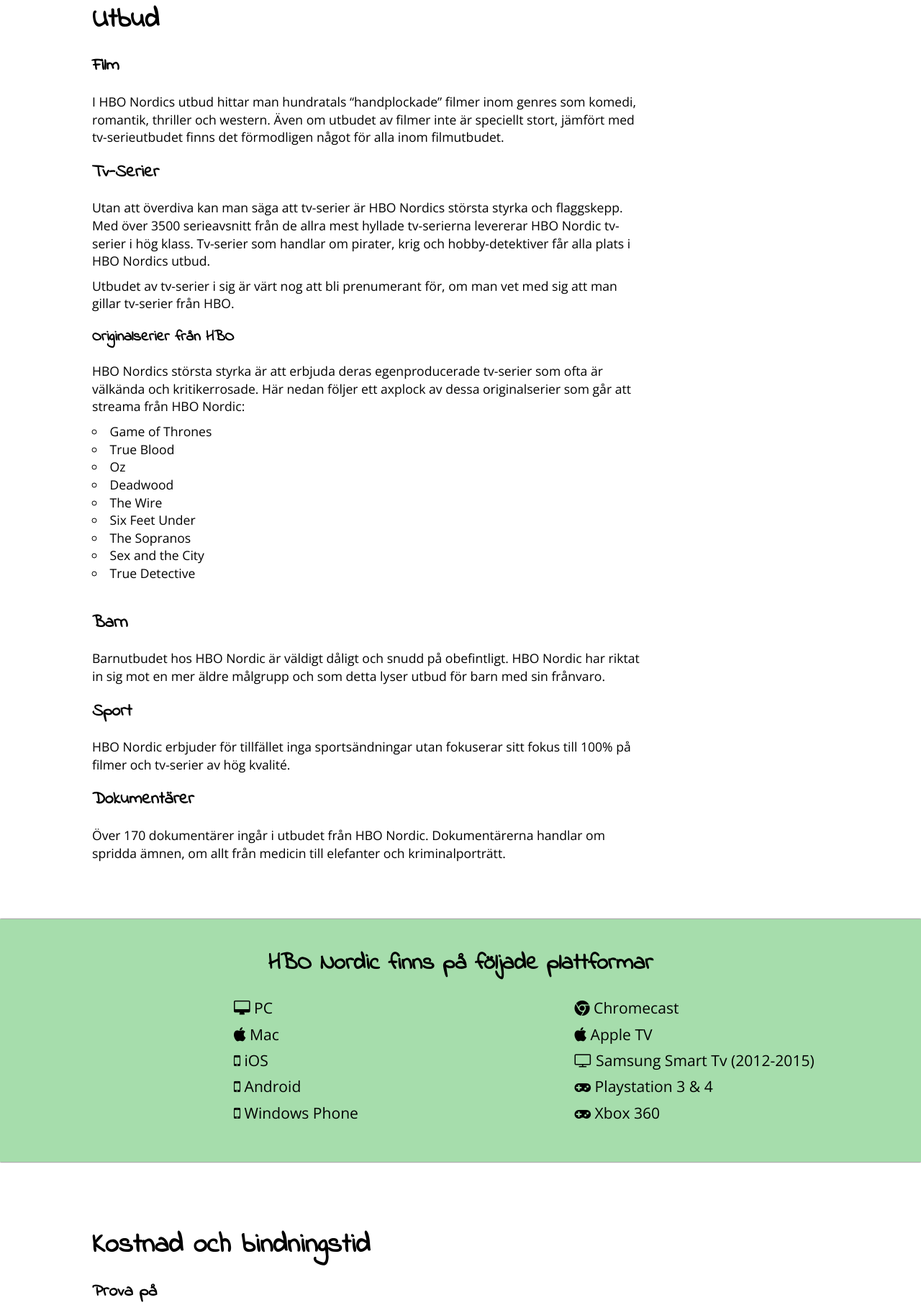
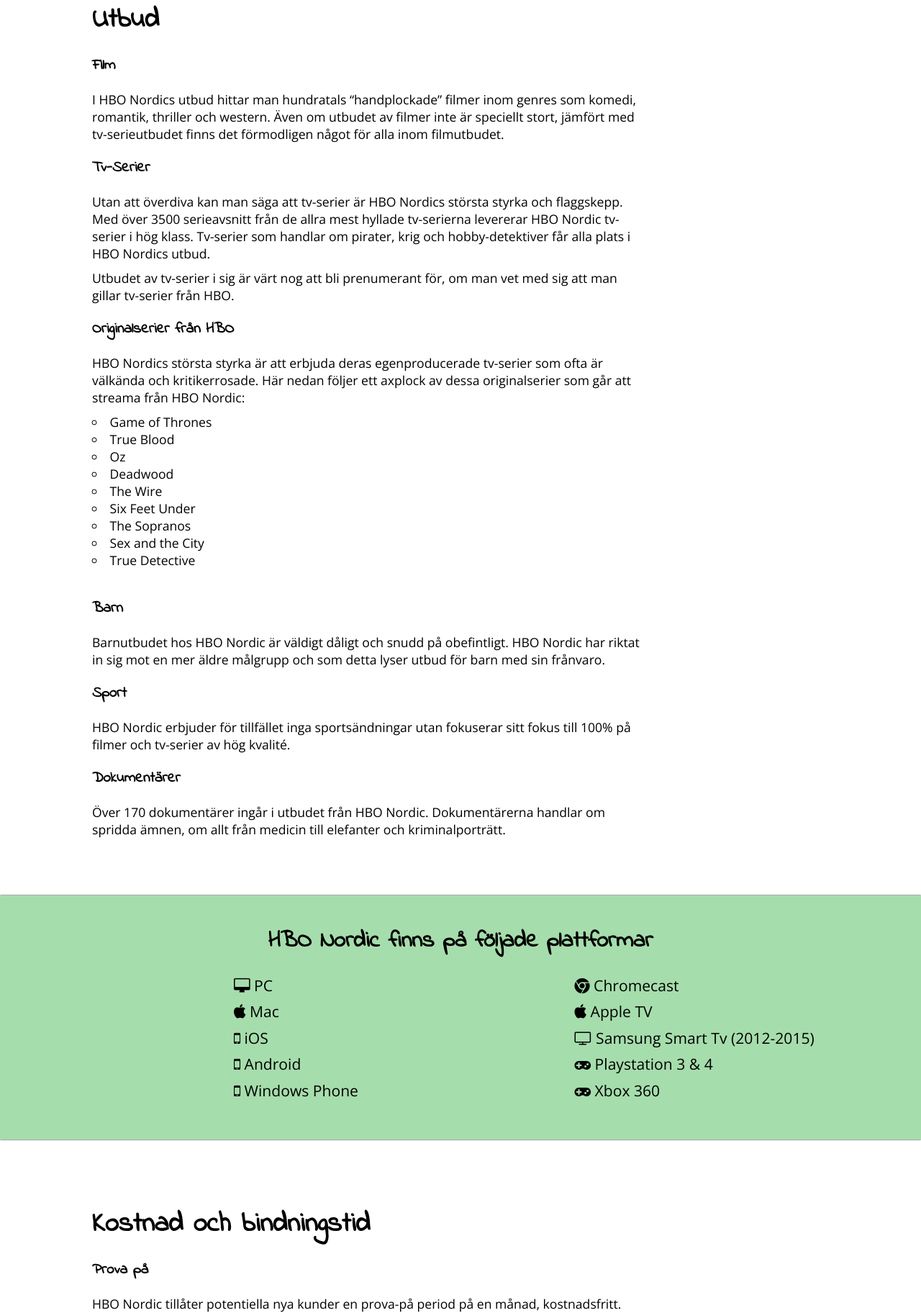
Before and after one commit to danielv14/PlayVad, a PHP site: page /hbonordic.php in a window 1280 px wide. Shown: the part 1120-2944 px from the top of the page at 72% size. Run offline with PHP 8.4, Linux system fonts and the light colour scheme; style sheets or scripts are compiled from the project's sources; some libraries are stand-ins or nearby versions.

Commit message:
hbo nordic validerar 100%

```diff
--- a/hbonordic.php
+++ b/hbonordic.php
@@ -1,9 +1,7 @@
-<!-- Set title -->
 <?php
 $title = "HBO Nordic";
 ?>
 
-<!-- Include header -->
 <?php include 'header.php';?>
 
 <!-- Full width img netflix -->
@@ -16,8 +14,8 @@ $title = "HBO Nordic";
 
   <!-- aside element -->
   <section class="article-aside right">
+    <h2 class="special-font">Innehåll</h2>
     <aside>
-      <h2 class="special-font">Innehåll</h2>
       <ul>
         <li><a class="link" href="#inledning">Inledning</a></li>
         <li><a class="link" href="#utbud">Utbud</a></li>
@@ -31,17 +29,16 @@ $title = "HBO Nordic";
 
   <!-- article-content non-fullscreen -->
   <section class="article-content space-below">
-    <article>
-      <h1 id="inledning"class="special-font header-bigger">Inledning</h1>
+      <h2 id="inledning" class="special-font header-bigger">Inledning</h2>
       <p>HBO Nordic är det amerikanska TV-bolaget <a class="link" href="http://www.hbo.com">HBOs</a> sätt att nå ut till den nordiska marknaden. Tjänsten landerades vintern 2012 och sedan dess har det gått att streama HBO's egenproducerade tv-serier och tv-serier från andra producenter. Även om tjänsten erbjuder filmer är de flesta prenumeranter intresserade av HBO's egna tv-serier som ofta håller väldigt hög kvalité och där många anses som "klassiker". Tjänsten finns tillgänglig på många olika plattformar. Två personer kan streama samtidigt på ett och samma konto.</p>
 
-      <h1 id="utbud"class="special-font header-bigger space-above">Utbud</h1>
-      <h2 class="special-font">Film</h2>
+      <h2 id="utbud" class="special-font header-bigger space-above">Utbud</h2>
+      <h3 class="special-font">Film</h3>
       <p>I HBO Nordics utbud hittar man hundratals &ldquo;handplockade&rdquo; filmer inom genres som komedi, romantik, thriller och western. Även om utbudet av filmer inte är speciellt stort, jämfört med tv-serieutbudet finns det förmodligen något för alla inom filmutbudet.</p>
-      <h2 class="special-font">Tv-Serier</h2>
+      <h3 class="special-font">Tv-Serier</h3>
       <p>Utan att överdiva kan man säga att tv-serier är HBO Nordics största styrka och flaggskepp. Med över 3500 serieavsnitt från de allra mest hyllade tv-serierna levererar HBO Nordic tv-serier i hög klass. Tv-serier som handlar om pirater, krig och hobby-detektiver får alla plats i HBO Nordics utbud.</p>
       <p>Utbudet av tv-serier i sig är värt nog att bli prenumerant för, om man vet med sig att man gillar tv-serier från HBO.</p>
-      <h3 class="special-font">Originalserier från HBO</h3>
+      <h4 class="special-font">Originalserier från HBO</h4>
       <p>HBO Nordics största styrka är att erbjuda deras egenproducerade tv-serier som ofta är välkända och kritikerrosade. Här nedan följer ett axplock av dessa originalserier som går att streama från HBO Nordic:</p>
       <ul>
       <li>Game of Thrones</li>
@@ -54,18 +51,16 @@ $title = "HBO Nordic";
       <li>Sex and the City</li>
       <li>True Detective</li>
       </ul>
-      <h2 class="special-font">Barn</h2>
+      <h3 class="special-font">Barn</h3>
       <p>Barnutbudet hos HBO Nordic är väldigt dåligt och snudd på obefintligt. HBO Nordic har riktat in sig mot en mer äldre målgrupp och som detta lyser utbud för barn med sin frånvaro.</p>
-      <h2 class="special-font">Sport</h2>
+      <h3 class="special-font">Sport</h3>
       <p>HBO Nordic erbjuder för tillfället inga sportsändningar utan fokuserar sitt fokus till 100% på filmer och tv-serier av hög kvalité.</p>
-      <h2 class="special-font">Dokumentärer</h2>
+      <h3 class="special-font">Dokumentärer</h3>
       <p>Över 170 dokumentärer ingår i utbudet från HBO Nordic. Dokumentärerna handlar om spridda ämnen, om allt från medicin till elefanter och kriminalporträtt.</p>
-    </article>
   </section><!-- end of article-content non-fullscreen -->
 
   <!-- article-content-fullscreen -->
   <section id="plattformar" class="article-content-fullscreen">
-    <article>
       <h2 class="special-font header-big header-space-above-normal header-center">HBO Nordic finns på följade plattformar</h2>
       <ul class="list-col">
         <li><i class="fa fa-desktop"></i> PC</li>
@@ -81,48 +76,41 @@ $title = "HBO Nordic";
 
 
       </ul>
-    </article>
   </section><!-- End of article-content-fullscreen -->
 
 
 
   <section class="article-content space-above">
-    <article>
-      <h1 id="kostnad"class="special-font header-bigger">Kostnad och bindningstid</h1>
-      <h2 class="special-font">Prova på</h2>
+      <h2 id="kostnad" class="special-font header-bigger">Kostnad och bindningstid</h2>
+      <h3 class="special-font">Prova på</h3>
       <p>HBO Nordic tillåter potentiella nya kunder en prova-på period på en månad, kostnadsfritt. Under denna prova-på månad går det att nyttja hela HBO Nordics utbud till 100%. Om man skulle vilja fortsätta prenumerationen efter prova-på månaden behövs inget göras. Abonnemanget övergår till ett vanligt abonnemang efter att det har gått en månad. Om man däremot inte vill fortsätta abonnera på HBO Nordic måste man aktivt avsluta sin prenumeration.</p>
-      <h2 class="special-font">Kostnad</h2>
+      <h3 class="special-font">Kostnad</h3>
       <p>Att vara prenumerant hos HBO Nordic kostar <strong>79kr/månad</strong> och för denna summa får man tillgång till hela tjänstens utbud.</p>
-      <h2 class="special-font">Bindningstid</h2>
+      <h3 class="special-font">Bindningstid</h3>
       <p>HBO Nordic har ingen bindningstid och som kund kan man när som helst välja att avsluta sin prenumeration.</p>
 
-      <h1 id="streamare"class="special-font header-bigger space-above">Aktiva Streamare</h1>
+      <h2 id="streamare" class="special-font header-bigger space-above">Aktiva Streamare</h2>
       <p>HBO Nordic tillåter upp till två aktiva skärmar samtidigt och vad det innebär i praktiken är att det går att titta på antingen två filmer eller två tv-serier samtidigt eller en kombination av dem.</p>
       <p>Upp till 5 enheter kan vara registrerade på ett och samma konto hos HBO Nordic. I praktiken skulle det innebära att exempelvis två tv-apparater och tre telefoner i ett hushåll skulle kunna vara registrerade på ett och samma konto. Dock kan inte alla dessa enheter strömma innehåll från HBO Nordic samtidigt.</p>
-    </article>
   </section>
 
   <!-- aside element -->
   <section class="article-aside right">
-    <aside>
       <h2 class="special-font">Läs även om...</h2>
       <ul>
         <li><a class="link" href="viaplay.php">Viaplay</a></li>
         <li><a class="link" href="netflix.php">Netflix</a></li>
         <li><a class="link" href="cmore.php">C More</a></li>
       </ul>
-    </aside>
   </section>
 
     <section class="article-content">
-      <article>
-        <h1 id="individanpassning"class="special-font header-bigger space-above">Individanpassning</h1>
+        <h2 id="individanpassning" class="special-font header-bigger space-above">Individanpassning</h2>
         <p>Låt säga att du bläddrar igenom utbudet av HBO Nordics filmer och ser en hel del filmer som du tycker ser intressanta ut. För att inte glömma bort dessa filmer kan du välja att lägga till dem i &ldquo;Min Lista&rdquo;. Denna lista är det tänkt att användaren själv ska fylla med titlar som verkar intressanta och som användaren vill se på.</p>
-        <h1 class="special-font header-bigger space-above">Har du bestämt dig?</h1>
+        <h2 class="special-font header-bigger space-above">Har du bestämt dig?</h2>
         <p>Förhoppningsvis har du nu PlayVad hjälpt dig att få en bättre uppfattning om streamingtjänsten HBO Nordic och vad som erbjuds. Vill du börja prenumerera på HBO Nordic tryck på knappen här nedan för att gå till den officiella hemsidan.</p>
         <br>
         <a class="button" href="http://www.hbonordic.se" target="_blank">HBO Nordic</a>
-      </article>
     </section>
 
 </div><!-- end of parent-fullscreen wrapper -->
```
